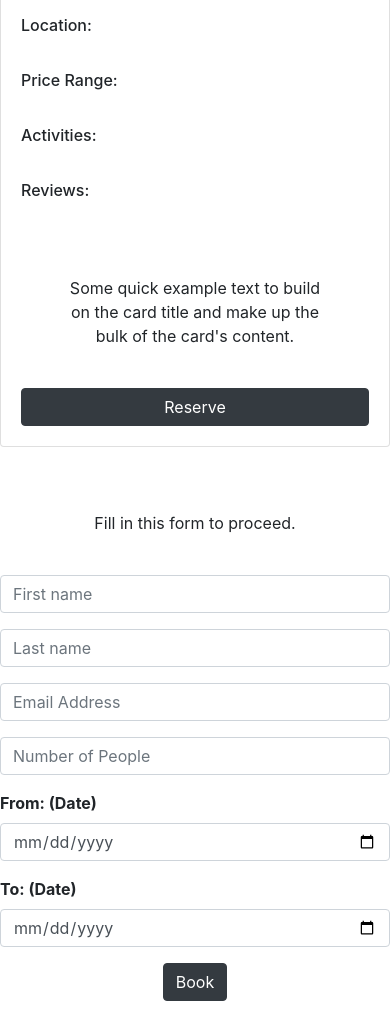
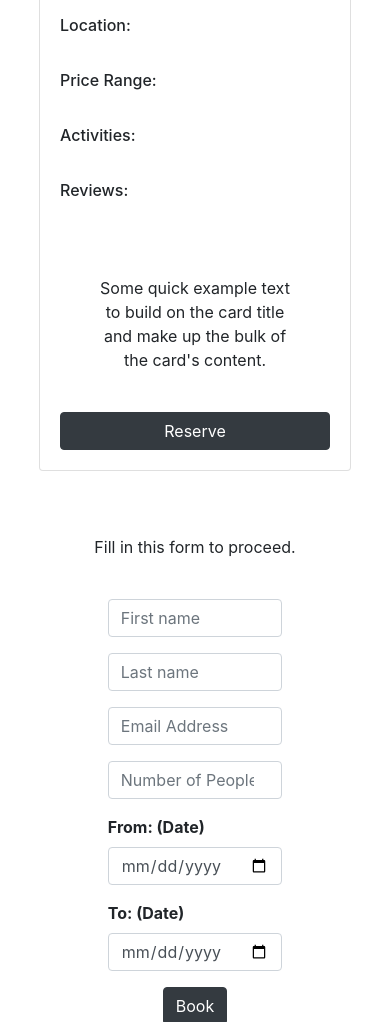
Before and after one commit to Code-Institute-Submissions/MS2-Holiday-Destinations, a plain HTML site: page index.html in a window 390 px wide. Shown: the part 1471-2493 px from the top of the page. Drawn offline with nearby package versions, Linux system fonts and the light colour scheme; some packages are replaced by stand-ins of ours; a script that the page names is missing.

Commit message:
fixed certain css bugs

```diff
--- a/assets/css/style.css
+++ b/assets/css/style.css
@@ -10,10 +10,8 @@ div#map {
 }
 
 /* temp fix */
-.aboutPageFooter {
-    position: fixed;
-    bottom: 0px;
-    width: 100%;
+#aboutBody {
+    height:95vh;
 }
 
 
@@ -67,6 +65,12 @@ h1, h3, p, #selectPlace {
 }
 */
 
+
+#contactForm {
+    margin: 4%;
+}
+
+
 #textareaSize {
     width:800px;
 }
@@ -112,26 +116,44 @@ i {
     .social-networks li {
         margin-right:unset;
     }
-    .card {
-        width: unset !important;
-    }
+    #aboutBody {
+    height:unset !important;
+}
 }
 
 @media screen and (max-width: 768px) {
     div#map {
         min-height:500px;
         margin: unset !important;
-        width: 500px;
+        width:80%;
     }
+    .card {
+        width: 80% !important;
+    }
+    #aboutBody {
+    height:unset !important;
+}
 }
 
 @media screen and (max-width: 1200px) {
     div#map {
         min-height:500px;
         margin: unset !important;
-        width: 500px;
+        width:80%;
+    }
+    .card {
+        width: 80% !important;
+    }
+    .col-md-3 {
+        max-width:50%;
+        flex: 0 0 50%;
+    }
+    #aboutBody {
+    height:95vh;
     }
 }
 
 /*look at surface duo, look at about us page on ipad pro, look at having consistent footer, try sticky on home page as well, but then make space
-between button*/
+between button
+
+look at ipad footer and ipad pro space on about us page*/
--- a/index.html
+++ b/index.html
@@ -101,33 +101,33 @@
     <!--bootstrap form, modified-->
     <form id="contactForm" onsubmit="return sendEmail(this)">
         <div class="form-row centerLastForm">
-            <div class="col-md-3 mb-3">
+            <div class="col-md-3 mb-3 bookingInputContainer">
             <input type="text" class="form-control" id="validationDefault01" placeholder="First name" required>
             </div>
         </div>
         <div class="form-row centerLastForm">
-            <div class="col-md-3 mb-3">
+            <div class="col-md-3 mb-3 bookingInputContainer">
             <input type="text" class="form-control" id="validationDefault02" placeholder="Last name" required>
             </div>
         </div>
         <div class="form-row centerLastForm">
-            <div class="col-md-3 mb-3">
+            <div class="col-md-3 mb-3 bookingInputContainer">
             <input type="email" class="form-control" id="validationDefault03" placeholder="Email Address" required>
             </div>
         </div>
         <div class="form-row centerLastForm">
-            <div class="col-md-3 mb-3">
+            <div class="col-md-3 mb-3 bookingInputContainer">
                 <input type="number" class="form-control" id="validationDefaultUsername" placeholder="Number of People" min="1" max="5" required>
             </div>
         </div>
         <div class="form-row centerLastForm">
-            <div class="col-md-3 mb-3">
+            <div class="col-md-3 mb-3 bookingInputContainer">
                 <label for="validationDefault04"><b>From: (Date)</b></label>
                 <input type="date" class="form-control" id="validationDefault04" required>
             </div>
         </div>
         <div class="form-row centerLastForm">
-            <div class="col-md-3 mb-3">
+            <div class="col-md-3 mb-3 bookingInputContainer">
                 <label for="validationDefault05"><b>To: (Date)</b></label>
                 <input type="date" class="form-control" id="validationDefault05" required>
             </div>
```
Also changed, not shown: about.html (+3 -1 lines).
